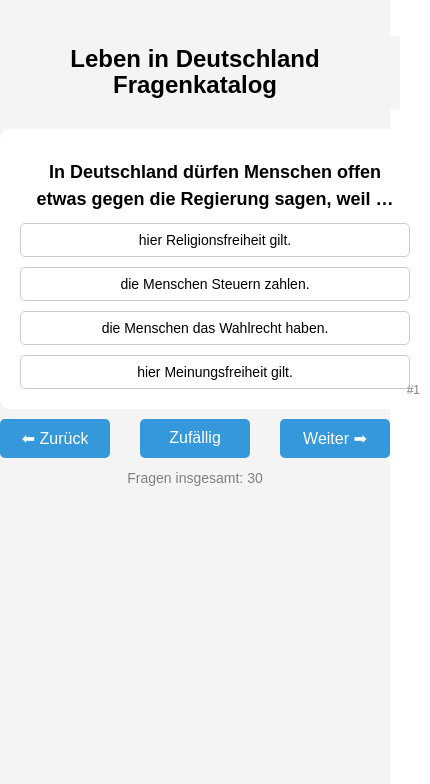
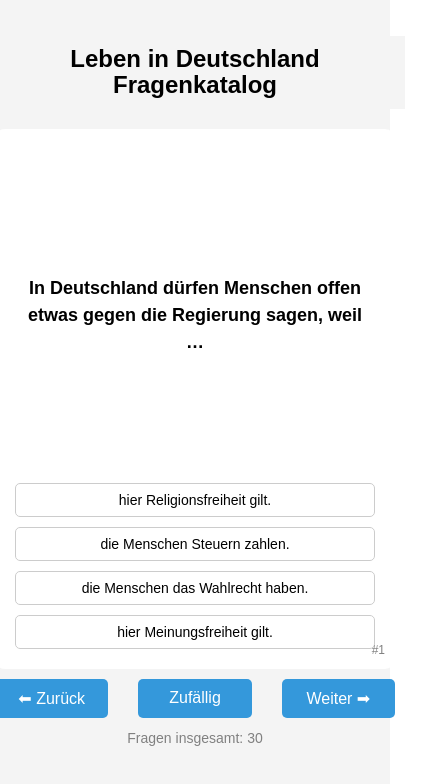
Before and after one commit to roieshalom/BETU, a React (Vite) app in the folder my-project/: page / in a window 390 px wide. Shown: the top 784 px of the page, 430 px wide, since content can reach past the window. Built offline with nearby package versions, Linux system fonts and the light colour scheme.

Commit message:
card css

```diff
--- a/my-project/src/App.css
+++ b/my-project/src/App.css
@@ -33,8 +33,8 @@ body {
 
 /* White card container with fixed size */
 .container {
+  max-width: 400px;
   width: 90%;
-  max-width: 400px;
   height: 500px; /* Fixed height */
   padding: 20px;
   background: white;
@@ -45,24 +45,24 @@ body {
   flex-direction: column;
   align-items: center;
   justify-content: space-between;
+  overflow: hidden; /* Prevents content from making the card jump */
 }
 
-/* Flashcard content */
 .flashcard {
-  width: 100%;
-  height: 100%;
+  width: 90%;  /* Makes it responsive but consistent */
+  max-width: 400px;  /* Ensures it doesn’t grow beyond mobile-friendly size */
+  height: 500px;  /* Fixed height to prevent jumping */
   display: flex;
   flex-direction: column;
-  justify-content: space-between;
+  justify-content: space-between; /* Ensures text is spaced correctly */
   align-items: center;
   padding: 20px;
   border-radius: 10px;
   background: white;
   position: relative;
-  overflow: hidden;
+  overflow: hidden; /* Prevents text overflow */
 }
 
-/* Question styling */
 .question {
   font-size: 18px;
   font-weight: bold;
@@ -72,10 +72,17 @@ body {
   overflow-wrap: break-word;
   flex-grow: 1;
   display: flex;
-  align-items: center; /* Centers vertically */
+  align-items: center; /* Centers text vertically */
   justify-content: center;
   padding: 10px;
   max-width: 100%;
+}
+
+.options {
+  display: flex;
+  flex-direction: column;
+  width: 100%;
+  gap: 10px;
 }
 
 /* Ensures options fit properly */
@@ -124,15 +131,19 @@ body {
 
 .controls button {
   flex: 1;
-  min-width: 120px; /* Fixed button width */
+  width: 120px;
+  min-width: 120px;
+  max-width: 150px;
   padding: 10px 15px;
   border: none;
-  background: #3498db;
-  color: white;
+  background-color: #3498db !important; /* Forces blue color */
+  color: white !important; /* Forces white text */
   cursor: pointer;
   border-radius: 5px;
   transition: background 0.3s;
+  text-align: center;
 }
+
 
 .controls button:hover {
   background: #2980b9;
@@ -167,8 +178,11 @@ body {
   }
 
   .controls {
-    flex-direction: row;
-    flex-wrap: wrap;
+    display: flex;
+    justify-content: center; /* Ensures even spacing */
+    width: 100%;
+    max-width: 400px;
+    margin-top: 10px;
     gap: 10px;
   }
 
```
